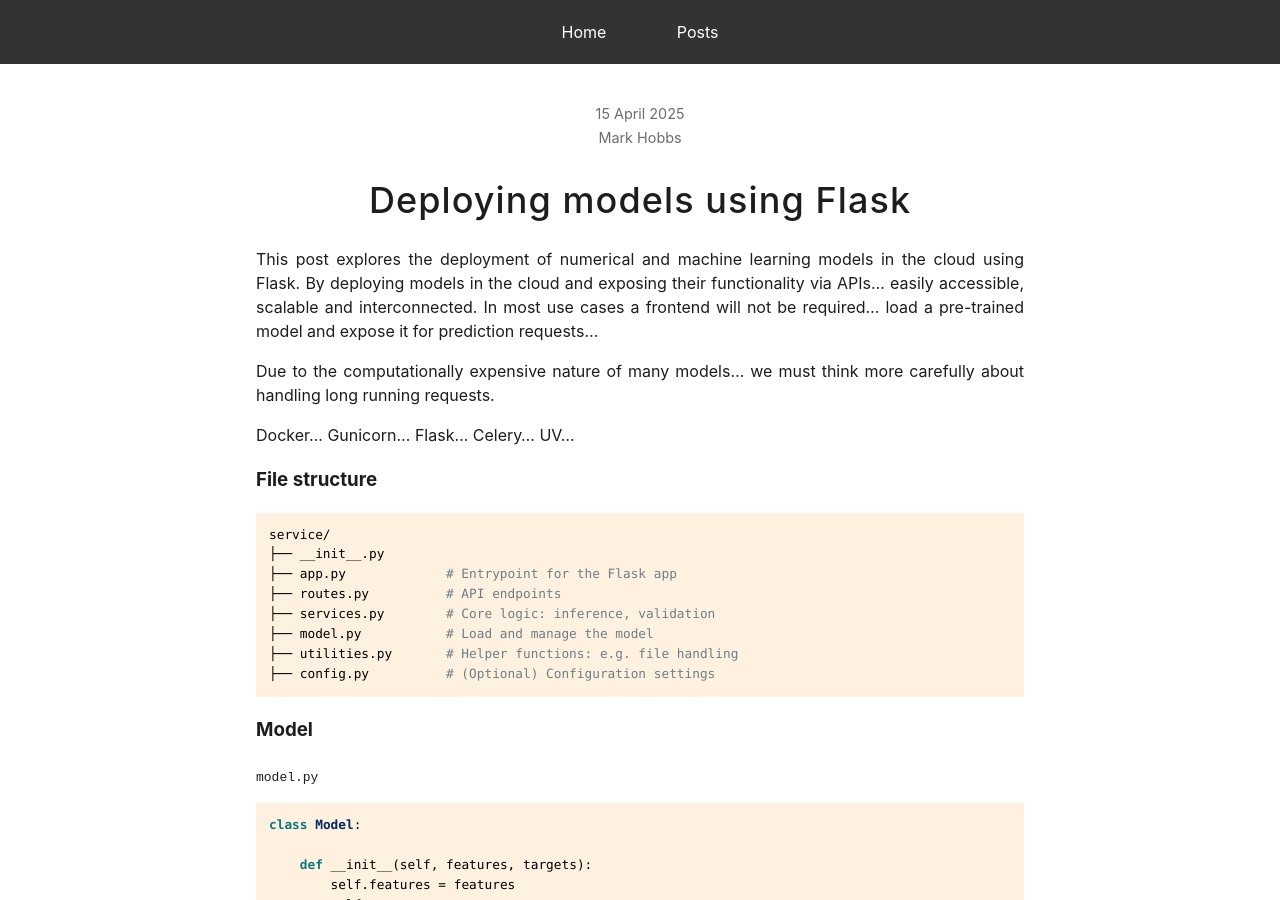
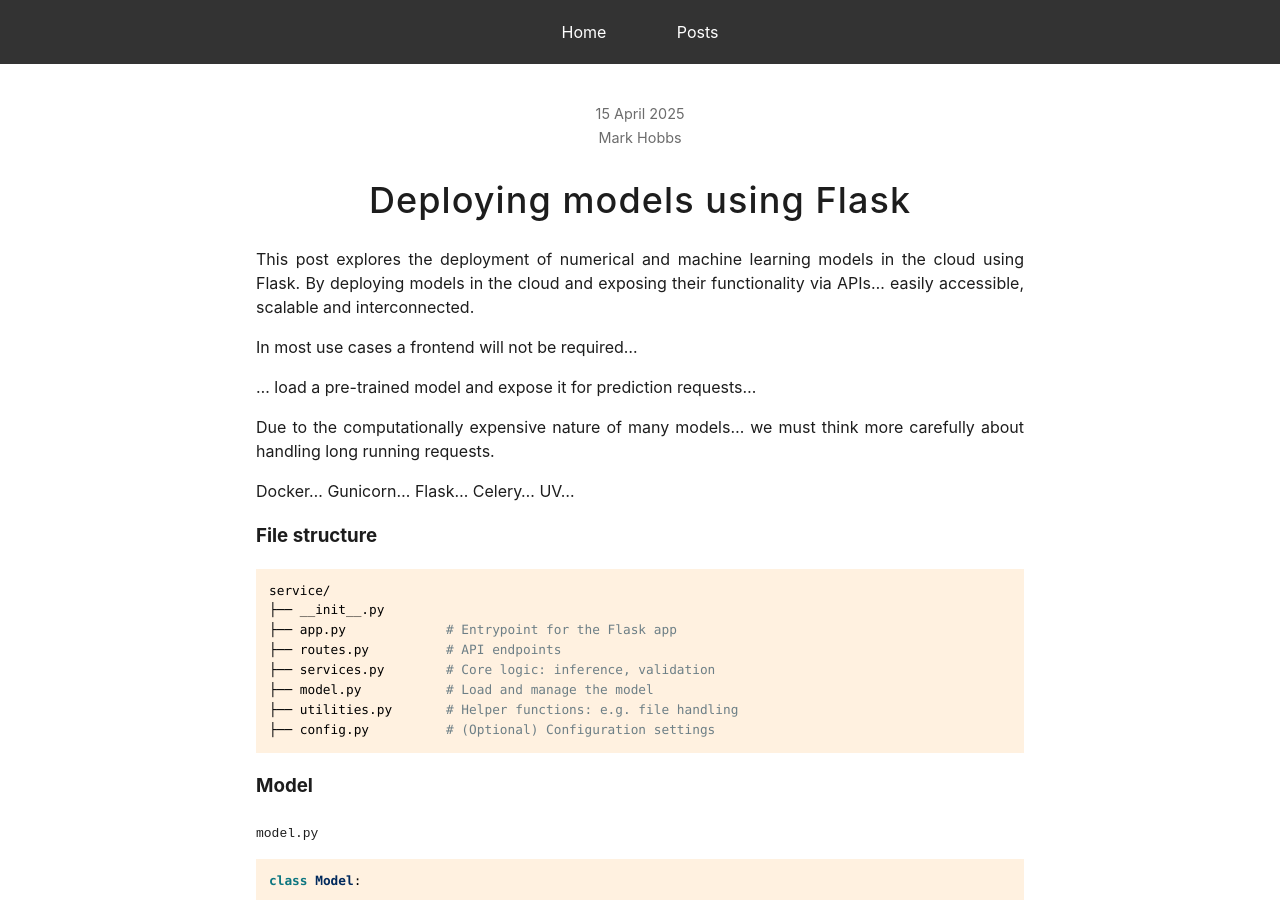
Before and after one commit to mark-hobbs/mark-hobbs.github.io, a Jekyll site: the page built from _posts/2025-04-15-model-deployment.md, in a window 1280 px wide and 900 px high. Built offline with Jekyll 4.4.1, drawn with Linux system fonts in a browser that asks for light colours; some of the changed text lies outside the part shown.

Commit message:
General updates

```diff
--- a/_posts/2025-04-15-model-deployment.md
+++ b/_posts/2025-04-15-model-deployment.md
@@ -5,7 +5,11 @@ title: Deploying models using Flask
 draft: True
 ---
 
-This post explores the deployment of numerical and machine learning models in the cloud using Flask. By deploying models in the cloud and exposing their functionality via APIs... easily accessible, scalable and interconnected. In most use cases a frontend will not be required... load a pre-trained model and expose it for prediction requests...
+This post explores the deployment of numerical and machine learning models in the cloud using Flask. By deploying models in the cloud and exposing their functionality via APIs... easily accessible, scalable and interconnected.
+
+In most use cases a frontend will not be required...
+
+... load a pre-trained model and expose it for prediction requests...
 
 Due to the computationally expensive nature of many models... we must think more carefully about handling long running requests.
 
```
Also changed, not shown: other parts of _posts/2025-04-15-model-deployment.md (+4 -0 lines).
